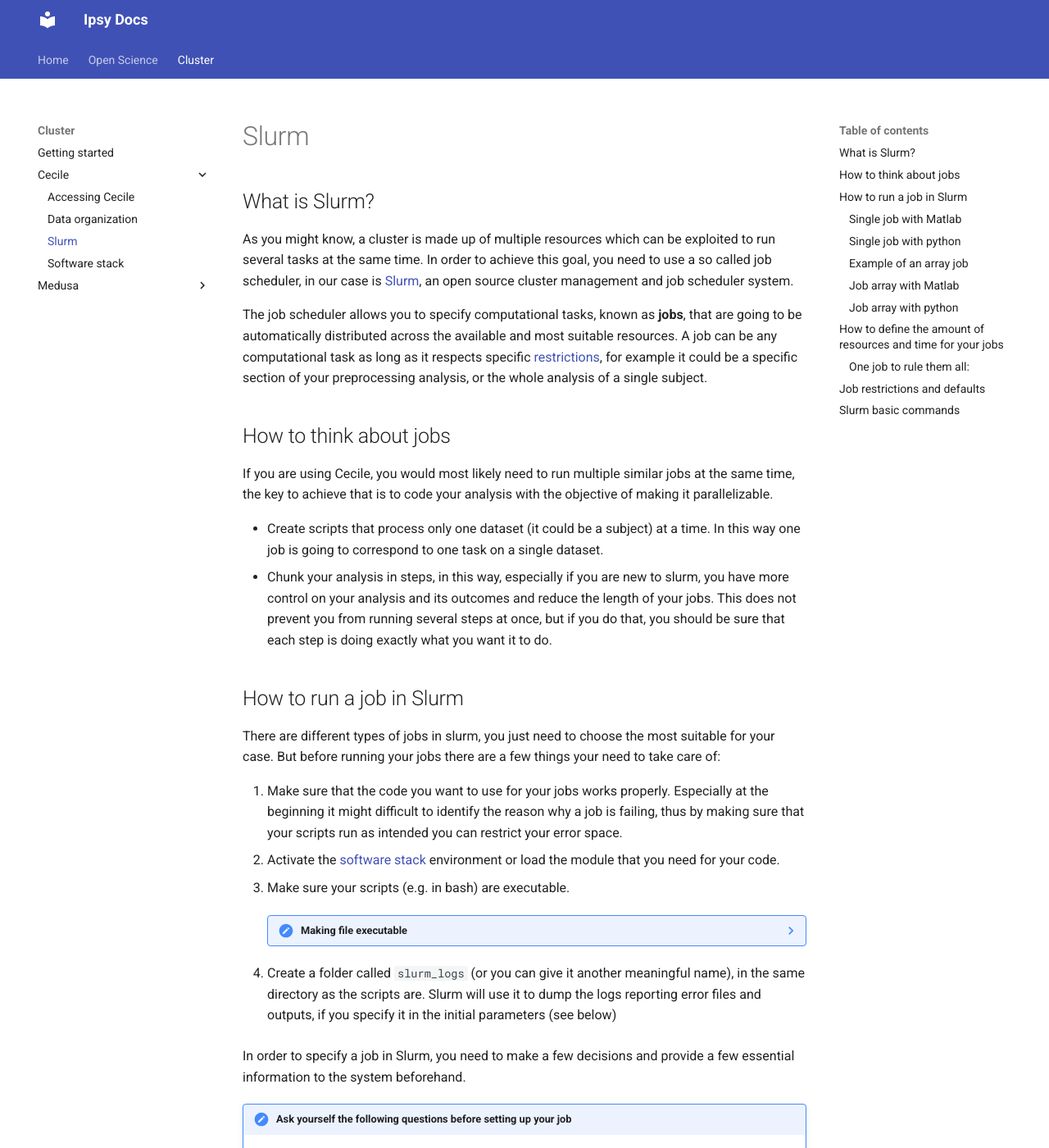
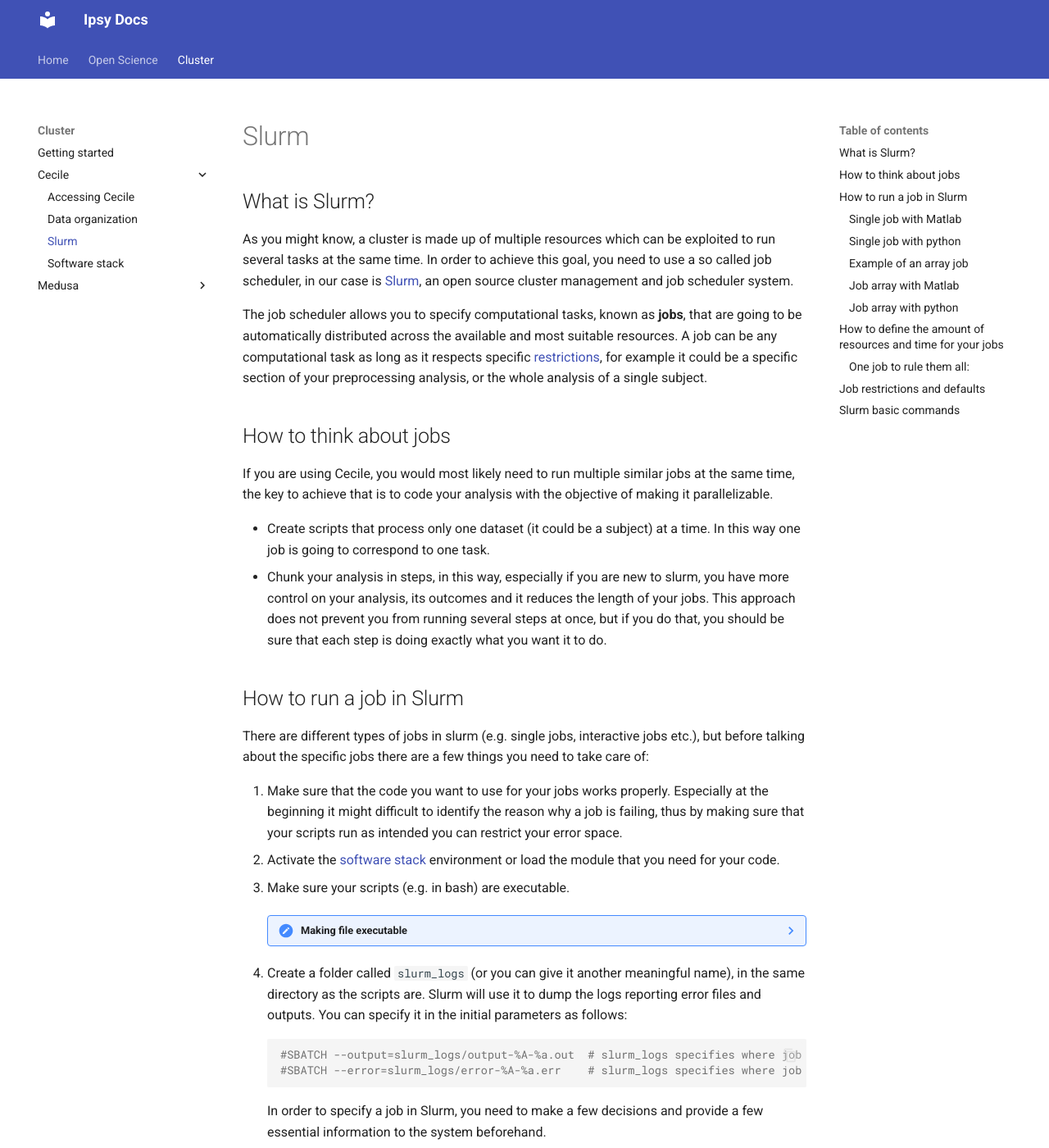
Before and after one commit to pvavra/temp-ipsy, an MkDocs documentation site: the page built from docs/cluster/cecile/slurm.md, in a window 1280 px wide and 1400 px high. Shown: the whole window at 82% size. Built offline with MkDocs 1.6.1 and Material for MkDocs 9.7.7, drawn with Linux system fonts in a browser that asks for light colours.

Commit message:
Fix content

````diff
--- a/docs/cluster/cecile/slurm.md
+++ b/docs/cluster/cecile/slurm.md
@@ -10,13 +10,12 @@
 
 If you are using Cecile, you would most likely need to run multiple similar jobs at the same time, the key to achieve that is to code your analysis with the objective of making it parallelizable.
 
-- Create scripts that process only one dataset (it could be a subject) at a time. In this way one job is going to correspond to one task on a single dataset.
-- Chunk your analysis in steps, in this way, especially if you are new to slurm, you have more control on your analysis and its outcomes and reduce the length of your jobs. This does not prevent you from running several steps at once, but if you do that, you should be sure that each step is doing exactly what you want it to do.
+- Create scripts that process only one dataset (it could be a subject) at a time. In this way one job is going to correspond to one task.
+- Chunk your analysis in steps, in this way, especially if you are new to slurm, you have more control on your analysis, its outcomes and it reduces the length of your jobs. This approach does not prevent you from running several steps at once, but if you do that, you should be sure that each step is doing exactly what you want it to do.
 
 ## How to run a job in Slurm
 
-There are different types of jobs in slurm, you just need to choose the most suitable for your case. But before running your jobs there are a few things your need to take care of:
-
+There are different types of jobs in slurm (e.g. single jobs, interactive jobs etc.), but before talking about the specific jobs there are a few things you need to take care of:
 
 1. Make sure that the code you want to use for your jobs works properly. Especially at the beginning it might difficult to identify the reason why a job is failing, thus by making sure that your scripts run as intended you can restrict your error space.
 2. Activate the [software stack] environment or load the module that you need for your code.
@@ -46,8 +45,11 @@
         chmod +x <script.py>
         ```
 
-4. Create a folder called `slurm_logs` (or you can give it another meaningful name), in the same directory as the scripts are. Slurm will use it to dump the logs reporting error files and outputs, if you specify it in the initial parameters (see below)
-
+4. Create a folder called `slurm_logs` (or you can give it another meaningful name), in the same directory as the scripts are. Slurm will use it to dump the logs reporting error files and outputs. You can specify it in the initial parameters as follows:
+```bash
+#SBATCH --output=slurm_logs/output-%A-%a.out  # slurm_logs specifies where job printed output should be saved
+#SBATCH --error=slurm_logs/error-%A-%a.err    # slurm_logs specifies where job related errors should be saved
+```
 In order to specify a job in Slurm, you need to make a few decisions and provide a few essential information to the system beforehand.
 
 !!! note "Ask yourself the following questions before setting up your job"
````
